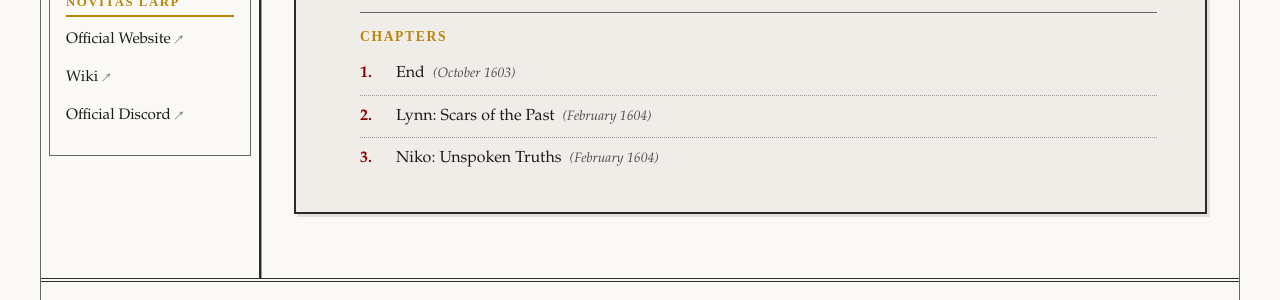
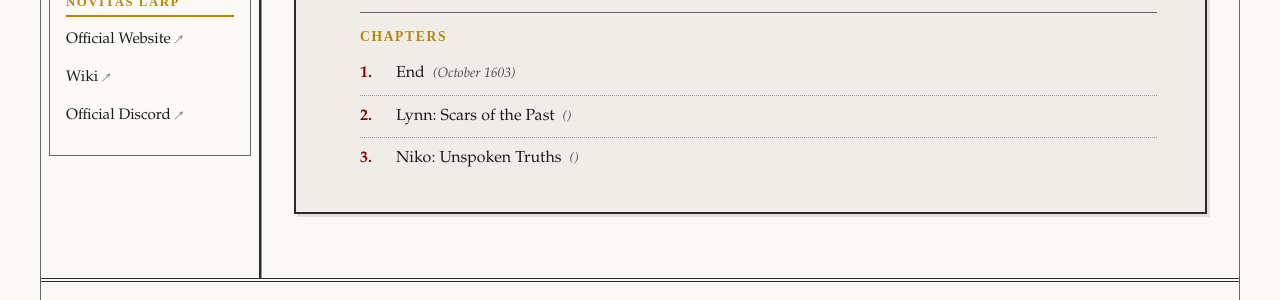
Before and after one commit to ftkatyowser/steamy-ink, a Jekyll site: the page built from blog.md, in a window 1280 px wide. Shown: the part 954-1254 px from the top of the page. Built offline with Jekyll 4.4.1, drawn with Linux system fonts in a browser that asks for light colours.

Commit message:
ledger changes

```diff
--- a/_posts/2025-09-23-ledger-ch2.md
+++ b/_posts/2025-09-23-ledger-ch2.md
@@ -2,7 +2,7 @@
 layout: post
 title: "A Ledger of Ink and Scars- Chapter 2"
 date: 2025-09-23
-ingame_date: "February 1604"
+ingame_date: ""
 story: "A Ledger of Ink and Scars"
 story_summary: "A personal account of grief, duty, and things that don’t balance no matter how carefully you track them."
 chapter: 2
--- a/_posts/2025-09-23-ledger-ch3.md
+++ b/_posts/2025-09-23-ledger-ch3.md
@@ -2,7 +2,7 @@
 layout: post
 title: "A Ledger of Ink and Scars- Chapter 2"
 date: 2025-09-23
-ingame_date: "February 1604"
+ingame_date: ""
 story: "A Ledger of Ink and Scars"
 story_summary: "A personal account of grief, duty, and things that don’t balance no matter how carefully you track them."
 chapter: 3
```
